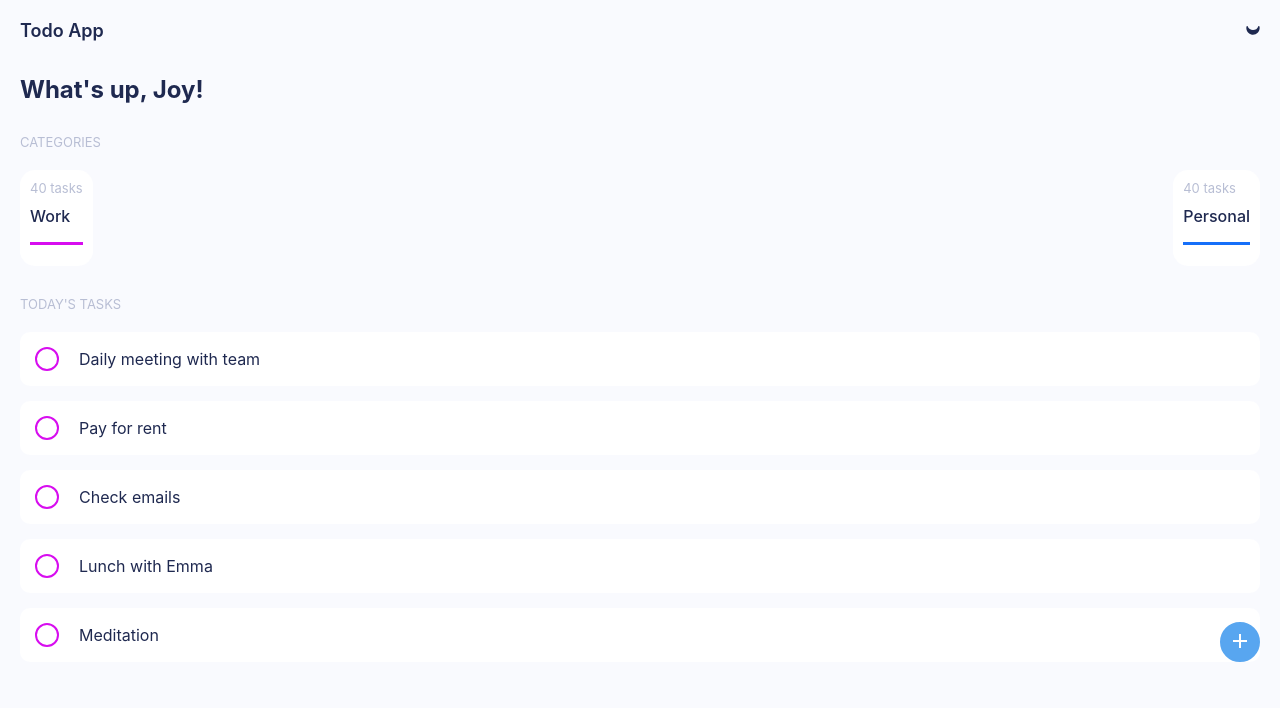
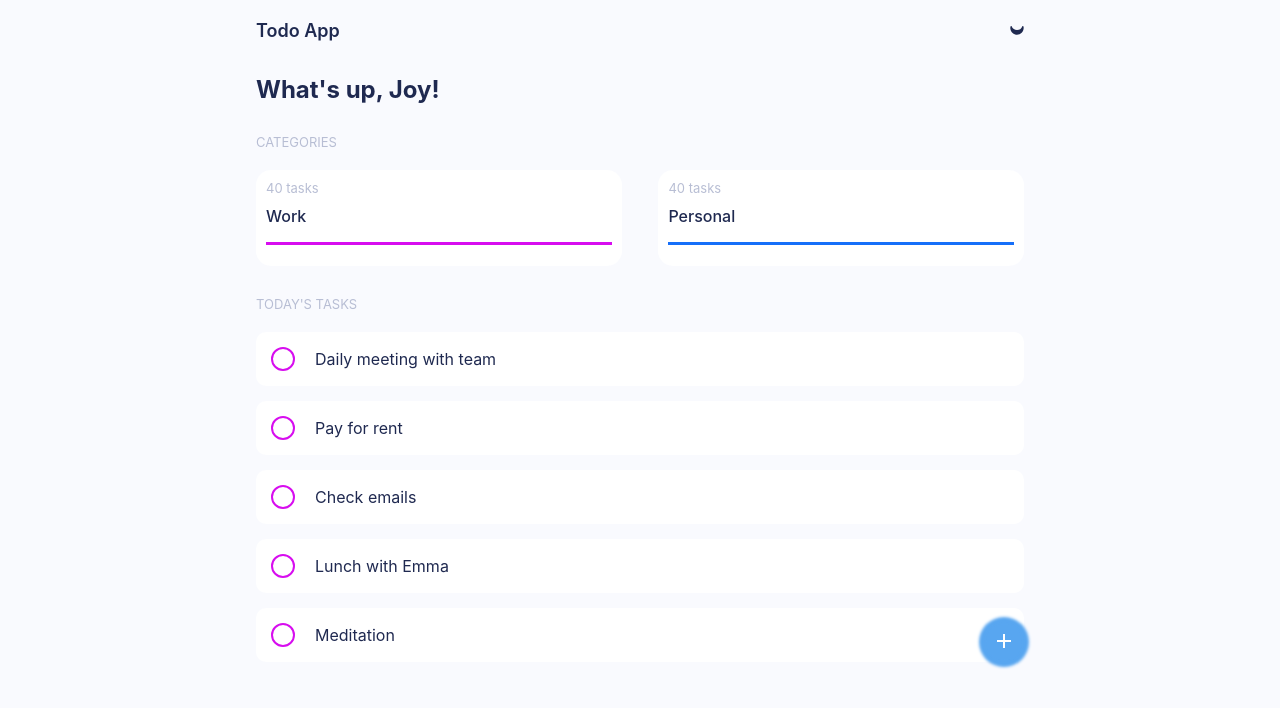
Before and after one commit to PrinceCEE/todo-redux, a React (Create React App) app: page /todos in a window 1280 px wide. Shown: the top 708 px of the page. Built offline with nearby package versions, Linux system fonts and the light colour scheme.

Commit message:
fixed the border

```diff
--- a/package.json
+++ b/package.json
@@ -15,7 +15,7 @@
     "react-scripts": "4.0.3"
   },
   "scripts": {
-    "start": "react-scripts start",
+    "start": "react-scripts --openssl-legacy-provider start",
     "build": "react-scripts build",
     "test": "react-scripts test",
     "eject": "react-scripts eject"
--- a/src/App.css
+++ b/src/App.css
@@ -44,3 +44,17 @@ button:hover {
 .navbar .icon svg {
   margin-bottom: -2.5px;
 }
+
+@media only screen and (min-width: 400px) and (max-width: 600px) {
+  #App {
+    width: 90%;
+    margin: 0 auto;
+  }
+}
+
+@media only screen and (min-width: 601px) {
+  #App {
+    width: 60%;
+    margin: 0 auto;
+  }
+}
--- a/src/features/todo/Todos.css
+++ b/src/features/todo/Todos.css
@@ -27,6 +27,7 @@
   background-color: white;
   padding: 10px;
   border-radius: 15px;
+  width: 45%;
 }
 
 progress {
@@ -111,6 +112,7 @@ progress {
   width: 40px;
   height: 40px;
   border-radius: 50%;
+  box-shadow: 0 0 3px 5px #58a6f0;
 }
 
 .todos button.fab svg {
```
